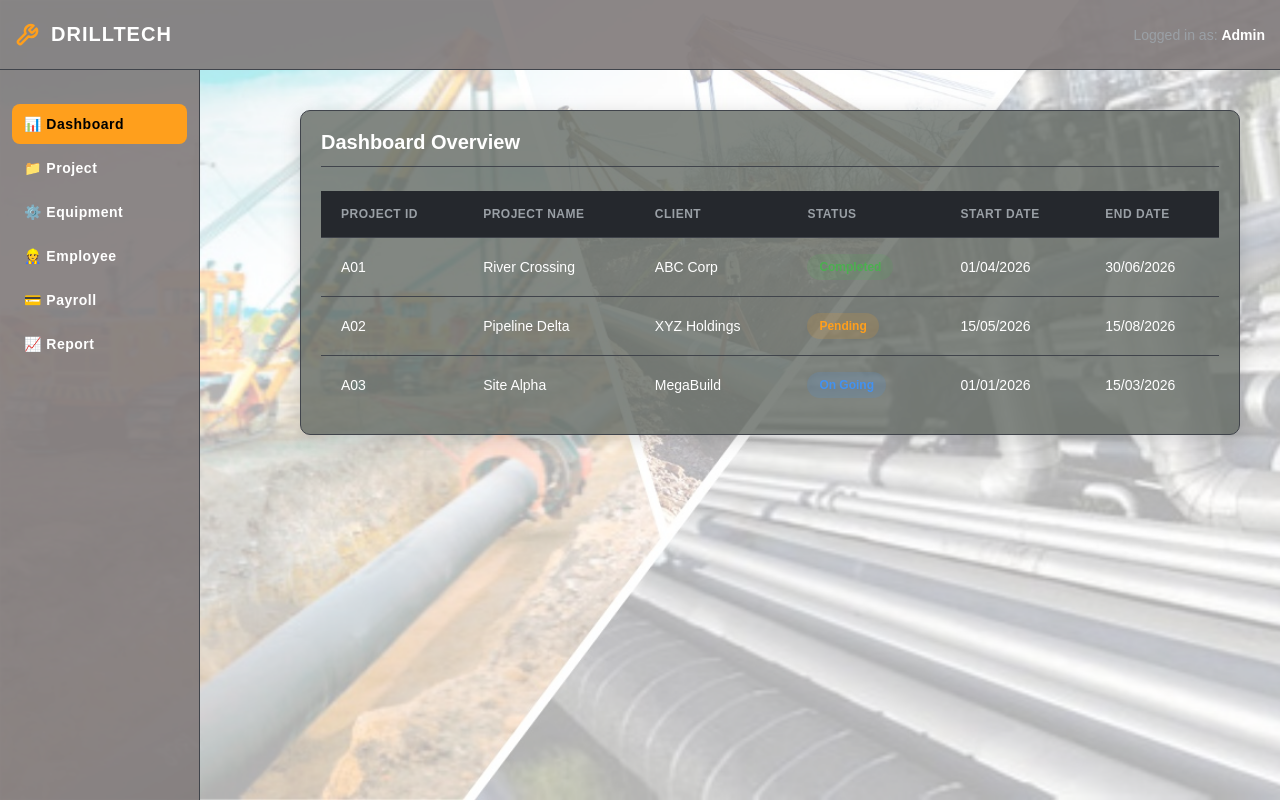
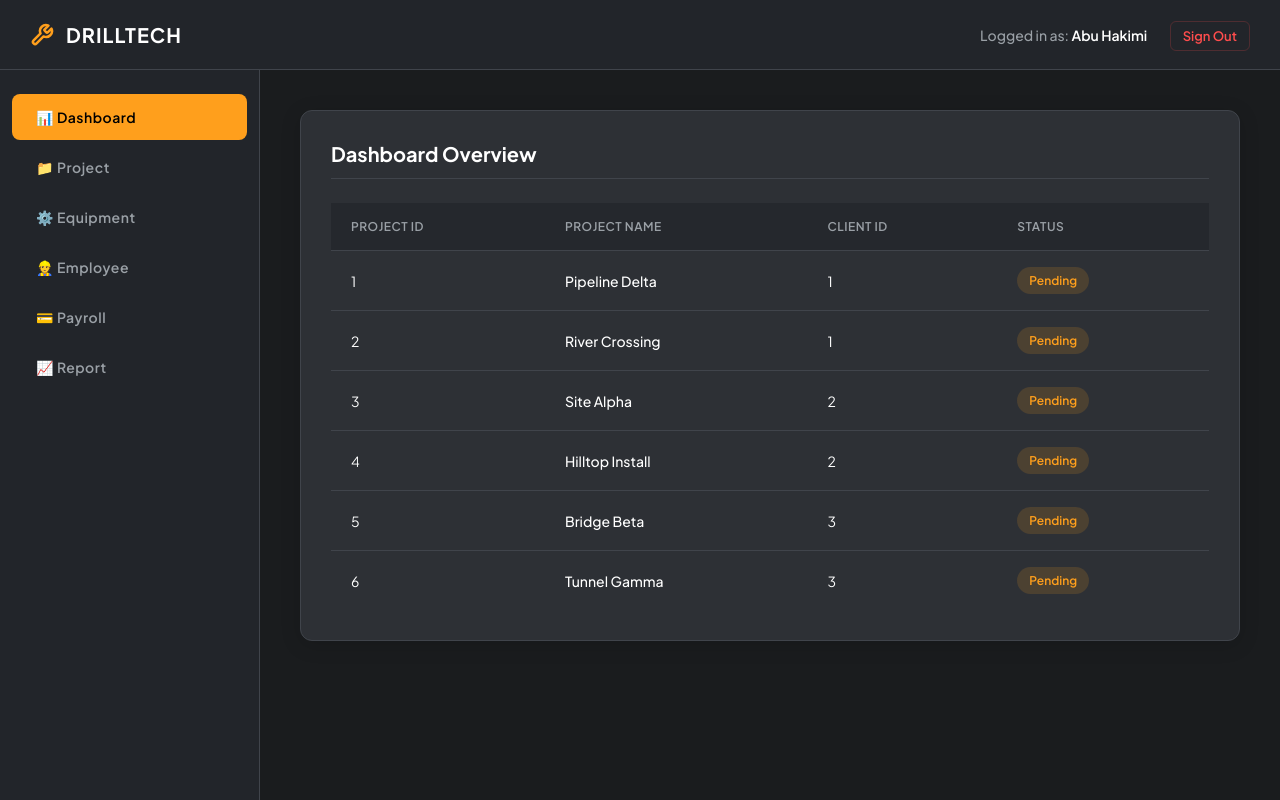
Before and after one commit to 2024803736-source/drilltechsystem, a PHP site: page / in a window 1280 px wide. Run offline with PHP 8.4, Linux system fonts and the light colour scheme; a user stored in the database is signed in; data comes from the database, SQL or seed files in the repository; data that the repository does not hold is empty.

Commit message:
fix: resolved merge conflicts in index dashboard

```diff
--- a/index.php
+++ b/index.php
@@ -1,9 +1,25 @@
 <?php
-include("database.php"); // Connect DB
+// 1. Initialize session handler at the absolute top of the file
+if (session_status() === PHP_SESSION_NONE) {
+    session_start();
+}
 
-$result = mysqli_query($conn, "SELECT * FROM admin ");
-// Set a fallback if session name isn't set yet
-$admin_name = $_SESSION['admin_name'] ?? 'Admin';
+include("database.php"); // Connect to your XAMPP MySQL Database
+
+// Security Guard: Kick unauthenticated traffic back to the login portal
+if (!isset($_SESSION['admin_id'])) {
+    header("Location: loginAD.php");
+    exit();
+}
+
+// Extract identity token safely
+$admin_name = $_SESSION['admin_name'] ?? 'Admin User';
+
+// 2. Fetch live data sets from your 9 system tables
+$dashboard_projects = mysqli_query($conn, "SELECT * FROM project");
+$report_projects    = mysqli_query($conn, "SELECT * FROM project");
+$employee_records   = mysqli_query($conn, "SELECT * FROM employee");
+$payroll_records    = mysqli_query($conn, "SELECT * FROM payroll");
 ?>
 <!DOCTYPE html>
 <html lang="en">
@@ -87,6 +103,22 @@ $admin_name = $_SESSION['admin_name'] ?? 'Admin';
         .header-welcome span {
             color: var(--text-main);
             font-weight: 600;
+        }
+
+        .logout-link {
+            color: #ff4d4d;
+            text-decoration: none;
+            font-size: 13px;
+            font-weight: 600;
+            margin-left: 20px;
+            border: 1px solid rgba(255, 77, 77, 0.2);
+            padding: 6px 12px;
+            border-radius: 6px;
+            transition: all 0.2s;
+        }
+
+        .logout-link:hover {
+            background: rgba(255, 77, 77, 0.1);
         }
 
         /* ===== LAYOUT ====== */
@@ -188,7 +220,7 @@ $admin_name = $_SESSION['admin_name'] ?? 'Admin';
             gap: 8px;
         }
 
-        .form-group h3, .form-group label {
+        .form-group label {
             font-size: 13px;
             color: var(--text-muted);
             font-weight: 600;
@@ -249,7 +281,6 @@ $admin_name = $_SESSION['admin_name'] ?? 'Admin';
             background: rgba(255, 255, 255, 0.01);
         }
 
-        /* Table Inputs inside editing state */
         table input[type="text"] {
             width: 100%;
             padding: 6px 10px;
@@ -269,6 +300,7 @@ $admin_name = $_SESSION['admin_name'] ?? 'Admin';
             border-radius: 50px;
             font-size: 12px;
             font-weight: 600;
+            text-transform: capitalize;
         }
 
         .status-ongoing { color: var(--status-ongoing); background: var(--status-ongoing-bg); }
@@ -308,7 +340,10 @@ $admin_name = $_SESSION['admin_name'] ?? 'Admin';
             </svg>
             DRILLTECH
         </div>
-        <div class="header-welcome">Logged in as: <span><?php echo htmlspecialchars($admin_name); ?></span></div>
+        <div class="header-welcome">
+            Logged in as: <span><?php echo htmlspecialchars($admin_name); ?></span>
+            <a href="logout.php" class="logout-link">Sign Out</a>
+        </div>
     </div>
 
     <div class="wrapper">
@@ -329,12 +364,27 @@ $admin_name = $_SESSION['admin_name'] ?? 'Admin';
                 <div class="table-container">
                     <table>
                         <thead>
-                            <tr><th>Project ID</th><th>Project Name</th><th>Client</th><th>Status</th><th>Start Date</th><th>End Date</th></tr>
+                            <tr>
+                                <th>Project ID</th>
+                                <th>Project Name</th>
+                                <th>Client ID</th>
+                                <th>Status</th>
+                            </tr>
                         </thead>
                         <tbody>
-                            <tr><td>A01</td><td style="font-weight:500;">River Crossing</td><td>ABC Corp</td><td><span class="status-badge status-completed">Completed</span></td><td>01/04/2026</td><td>30/06/2026</td></tr>
-                            <tr><td>A02</td><td style="font-weight:500;">Pipeline Delta</td><td>XYZ Holdings</td><td><span class="status-badge status-pending">Pending</span></td><td>15/05/2026</td><td>15/08/2026</td></tr>
-                            <tr><td>A03</td><td style="font-weight:500;">Site Alpha</td><td>MegaBuild</td><td><span class="status-badge status-ongoing">On Going</span></td><td>01/01/2026</td><td>15/03/2026</td></tr>
+                            <?php while($proj = mysqli_fetch_assoc($dashboard_projects)):
+                                // Map status value string directly onto styled component pill selectors
+                                $status_class = "status-pending";
+                                if(strtolower($proj['status']) == 'on going' || strtolower($proj['status']) == 'ongoing') $status_class = "status-ongoing";
+                                if(strtolower($proj['status']) == 'completed') $status_class = "status-completed";
+                            ?>
+                            <tr>
+                                <td><?php echo htmlspecialchars($proj['project_ID'] ?? $proj['Project_ID'] ?? ''); ?></td>
+                                <td style="font-weight:500;"><?php echo htmlspecialchars($proj['project_name'] ?? $proj['Project_Name'] ?? ''); ?></td>
+                                <td><?php echo htmlspecialchars($proj['client_ID'] ?? $proj['Client_ID'] ?? 'N/A'); ?></td>
+                                <td><span class="status-badge <?php echo $status_class; ?>"><?php echo htmlspecialchars($proj['status'] ?? 'Pending'); ?></span></td>
+                            </tr>
+                            <?php endwhile; ?>
                         </tbody>
                     </table>
                 </div>
@@ -343,7 +393,7 @@ $admin_name = $_SESSION['admin_name'] ?? 'Admin';
             <div id="project" class="card hidden">
                 <h2>Project Assignment</h2>
                 <div class="project-meta">
-                    <strong>Project ID:</strong> A03 &nbsp;|&nbsp; <strong>Project Name:</strong> Site Alpha &nbsp;|&nbsp; <strong>Client:</strong> MegaBuild
+                    <strong>Focus Operations Target:</strong> Active Project Management Framework
                 </div>
                 <div class="form-grid">
                     <div class="form-group">
@@ -364,9 +414,6 @@ $admin_name = $_SESSION['admin_name'] ?? 'Admin';
 
             <div id="equipment" class="card hidden">
                 <h2>Project Equipment</h2>
-                <div class="project-meta">
-                    <strong>Project ID:</strong> A03 &nbsp;|&nbsp; <strong>Project Name:</strong> Site Alpha &nbsp;|&nbsp; <strong>Client:</strong> MegaBuild
-                </div>
                 <div class="form-grid">
                     <div class="form-group">
                         <label>Machine Type</label>
@@ -389,12 +436,22 @@ $admin_name = $_SESSION['admin_name'] ?? 'Admin';
                 <div class="table-container">
                     <table id="employeeTable">
                         <thead>
-                            <tr><th>Employee ID</th><th>Name</th><th>Position</th><th>Contact</th><th>Assigned Project</th><th>Payroll</th></tr>
+                            <tr>
+                                <th>Employee ID</th>
+                                <th>Name</th>
+                                <th>Position</th>
+                                <th>Contact</th>
+                            </tr>
                         </thead>
                         <tbody>
-                            <tr><td>E-1001</td><td>Ahmad Zulkifli</td><td>Technician</td><td>012-3456789</td><td>Site Alpha</td><td>RM3500</td></tr>
-                            <tr><td>E-1002</td><td>Nur Aisyah</td><td>Supervisor</td><td>013-9876543</td><td>Pipeline Delta</td><td>RM4800</td></tr>
-                            <tr><td>E-1003</td><td>Lim Wei Han</td><td>Engineer</td><td>017-2233445</td><td>Hilltop Install</td><td>RM5000</td></tr>
+                            <?php while($emp = mysqli_fetch_assoc($employee_records)): ?>
+                            <tr>
+                                <td><?php echo htmlspecialchars($emp['employee_ID'] ?? $emp['Employee_ID'] ?? ''); ?></td>
+                                <td style="font-weight:500;"><?php echo htmlspecialchars($emp['name'] ?? $emp['Name'] ?? ''); ?></td>
+                                <td><?php echo htmlspecialchars($emp['position'] ?? $emp['Position'] ?? ''); ?></td>
+                                <td><?php echo htmlspecialchars($emp['contact'] ?? $emp['Contact'] ?? ''); ?></td>
+                            </tr>
+                            <?php endwhile; ?>
                         </tbody>
                     </table>
                 </div>
@@ -409,12 +466,20 @@ $admin_name = $_SESSION['admin_name'] ?? 'Admin';
                 <div class="table-container">
                     <table id="payrollTable">
                         <thead>
-                            <tr><th>Payroll ID</th><th>Employee ID</th><th>Amount</th><th>Status</th><th>Date</th><th>Type</th></tr>
+                            <tr>
+                                <th>Payroll ID</th>
+                                <th>Employee ID</th>
+                                <th>Amount</th>
+                            </tr>
                         </thead>
                         <tbody>
-                            <tr><td>PR-001</td><td>E-1001</td><td>RM 3,200</td><td>Paid</td><td>01/05/2026</td><td>Part Time</td></tr>
-                            <tr><td>PR-005</td><td>E-1002</td><td>RM 4,500</td><td>Paid</td><td>01/05/2026</td><td>Full Time</td></tr>
-                            <tr><td>PR-018</td><td>E-1003</td><td>RM 5,000</td><td>Paid</td><td>01/05/2026</td><td>Full Time</td></tr>
+                            <?php while($pay = mysqli_fetch_assoc($payroll_records)): ?>
+                            <tr>
+                                <td><?php echo htmlspecialchars($pay['payroll_ID'] ?? $pay['Payroll_ID'] ?? ''); ?></td>
+                                <td><?php echo htmlspecialchars($pay['employee_ID'] ?? $pay['Employee_ID'] ?? ''); ?></td>
+                                <td style="font-weight:600; color:var(--status-completed);">RM <?php echo htmlspecialchars($pay['amount'] ?? $pay['Amount'] ?? '0.00'); ?></td>
+                            </tr>
+                            <?php endwhile; ?>
                         </tbody>
                     </table>
                 </div>
@@ -429,10 +494,24 @@ $admin_name = $_SESSION['admin_name'] ?? 'Admin';
                 <div class="table-container">
                     <table>
                         <thead>
-                            <tr><th>Project ID</th><th>Project Name</th><th>Status</th><th>Value</th><th>Deadline</th></tr>
+                            <tr>
+                                <th>Project ID</th>
+                                <th>Project Name</th>
+                                <th>Current Execution Status</th>
+                            </tr>
                         </thead>
                         <tbody>
-                            <tr><td>A01</td><td style="font-weight: 500;">Site Alpha</td><td><span class="status-badge status-ongoing">On Going</span></td><td style="font-weight:600;">RM 800,000.00</td><td>15/06/2026</td></tr>
+                            <?php while($rep = mysqli_fetch_assoc($report_projects)):
+                                $rep_status = "status-pending";
+                                if(strtolower($rep['status']) == 'on going' || strtolower($rep['status']) == 'ongoing') $rep_status = "status-ongoing";
+                                if(strtolower($rep['status']) == 'completed') $rep_status = "status-completed";
+                            ?>
+                            <tr>
+                                <td><?php echo htmlspecialchars($rep['project_ID'] ?? $rep['Project_ID'] ?? ''); ?></td>
+                                <td style="font-weight: 500;"><?php echo htmlspecialchars($rep['project_name'] ?? $rep['Project_Name'] ?? ''); ?></td>
+                                <td><span class="status-badge <?php echo $rep_status; ?>"><?php echo htmlspecialchars($rep['status'] ?? 'Pending'); ?></span></td>
+                            </tr>
+                            <?php endwhile; ?>
                         </tbody>
                     </table>
                 </div>
@@ -442,28 +521,18 @@ $admin_name = $_SESSION['admin_name'] ?? 'Admin';
     </div>
 
     <script>
-        // Track unique edit states dynamically across panels
-        const editStates = {
-            employee: false,
-            payroll: false
-        };
+        const editStates = { employee: false, payroll: false };
 
-        // Navigation Controller
         function showSection(sectionId) {
-            // Drop hidden tokens on modules
             const sections = document.querySelectorAll('.main > .card');
             sections.forEach(sec => sec.classList.add('hidden'));
-
-            // Wake targeted workspace
             document.getElementById(sectionId).classList.remove('hidden');
 
-            // Handle matching active flags across sidebar links
             const links = document.querySelectorAll('.sidebar a');
             links.forEach(link => link.classList.remove('active'));
             document.getElementById(`nav-${sectionId}`).classList.add('active');
         }
 
-        // Standardized Multi-Table Core Row Inline Matrix Editor
         function enableEditing(tableId, stateKey) {
             if (editStates[stateKey]) return;
             editStates[stateKey] = true;
@@ -480,7 +549,6 @@ $admin_name = $_SESSION['admin_name'] ?? 'Admin';
             });
         }
 
-        // Standardized Table Matrix Data Sync Engine
         function saveChanges(tableId, stateKey) {
             if (!editStates[stateKey]) return;
             editStates[stateKey] = false;
@@ -501,44 +569,3 @@ $admin_name = $_SESSION['admin_name'] ?? 'Admin';
     </script>
 </body>
 </html>
-   <title>Admin Dashboard</title>
-    <style>
-        body {
-            background-image: url('images/construction_bg.jpg');
-            background-size: cover;
-            font-family: Arial, sans-serif;
-            color: white;
-            margin: 0;
-        }
-        .header {
-            background-color: #827c7cea;
-            padding: 15px;
-            font-size: 20px;
-            color: white;
-        }
-        .sidebar {
-            width: 200px;
-            background-color: #827c7cea;
-            height: 100vh;
-            position: fixed;
-            padding-top: 30px;
-        }
-        .sidebar a {
-            display: block;
-            color: white;
-            padding: 12px;
-            text-decoration: none;
-        }
-        .sidebar a:hover {
-            background-color: #827c7cea;
-        }
-        .content {
-            margin-left: 220px;
-            padding: 20px;
-        }
-        .card {
-            background-color: rgba(99, 105, 99, 0.8);
-            padding: 20px;
-            border-radius: 10px;
-            margin-bottom: 20px;
-        }
```
